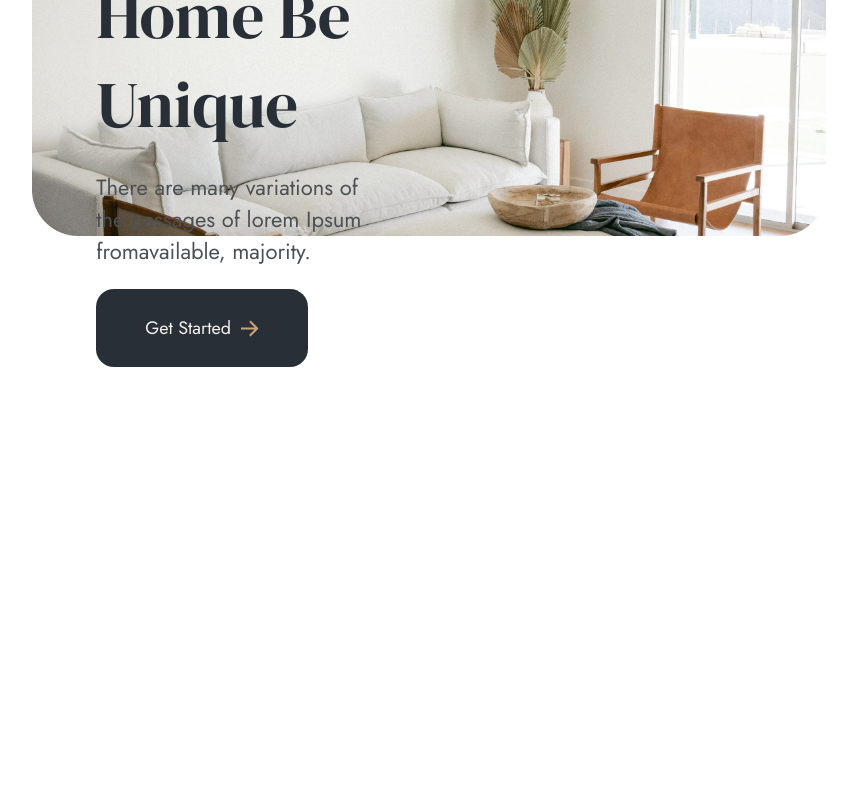
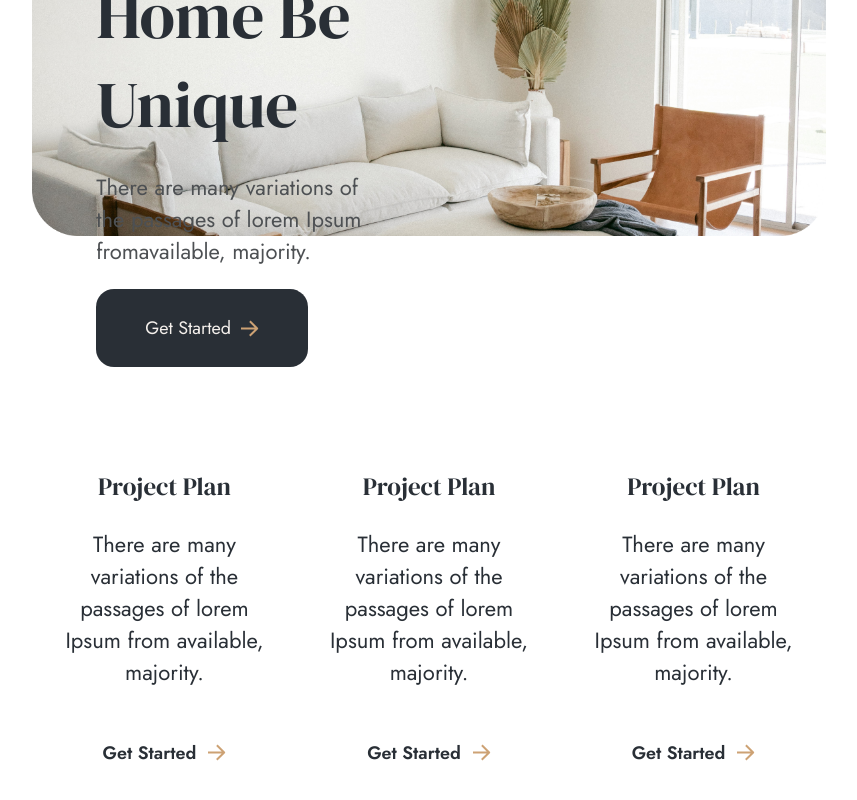
Before and after one commit to Henrique-William/interior-design, a React (Create React App) app: page / in a window 1280 px wide. Shown: the part 398-1198 px from the top of the page, without its empty margins (211-1068 px from the left). Before the commit the page ends 800 px from the top, so only its background shows below. Built offline with nearby package versions, Linux system fonts and the light colour scheme.

Commit message:
seção work finalizado

```diff
--- a/src/App.js
+++ b/src/App.js
@@ -1,13 +1,11 @@
 import './App.css';
-import Header from './components/Header';
-import Menu from './components/Menu';
+import { Home } from './screens/Home';
 
 function App() {
   return (
-    <header>
-      <Menu />
-      <Header />
-    </header>
+    <div>
+      <Home/>
+    </div>
   );
 }
 
--- /dev/null
+++ b/src/components/Work/index.js
@@ -0,0 +1,23 @@
+import './work.css'
+
+export const Work = (titulo, paragrafo, ) => {
+    return (
+        <section className='work__passos'>
+              <div className='work__texto'>
+                  <p className='work__titulo'>Project Plan</p>
+
+                  <p className='work__paragrafo'>
+                      There are many variations of the passages of lorem Ipsum from
+                      available, majority.
+                  </p>
+
+                  <a href='' className='work__link'>
+                    Get Started
+                    <img
+                      src='/imagens/Flecha.svg'
+                      alt='icone de seta'/>
+                  </a>
+              </div>
+        </section>
+    );
+  }
--- /dev/null
+++ b/src/components/Work/work.css
@@ -0,0 +1,32 @@
+.work__passos {
+    display: flex;
+    justify-content: center;
+    width: 100%;
+    margin: 200px 32px;
+}
+
+.work__texto {
+    width: auto;
+    text-align: center;
+}
+
+.work__titulo {
+    font-family: var(--fonte-secundaria);
+    font-size: 25px;
+}
+
+.work__paragrafo {
+    font-size: 22px;
+    margin: 20px 0 52px 0;
+}
+
+.work__link {
+    display: flex;
+    justify-content: center;
+    align-items: center;
+    font-size: 18px;
+    font-weight: 600;
+    gap: 12px;
+    text-decoration: none;
+    color: var(--azul-escuro);
+}
--- /dev/null
+++ b/src/screens/Home/home.css
@@ -0,0 +1,3 @@
+.work {
+    display: flex;
+}
--- /dev/null
+++ b/src/screens/Home/index.js
@@ -0,0 +1,28 @@
+import './home.css'
+
+import Menu from "../../components/Menu";
+import Header from "../../components/Header";
+import { Work } from '../../components/Work';
+
+
+export const Home = () => {
+    return (
+      <div>
+        <header>
+          <Menu />
+          <Header />
+        </header>
+
+        <section className='work'>
+          <Work />
+          <Work />
+          <Work />
+        </section>
+
+
+
+
+
+      </div>
+    );
+  }
```
Also changed, not shown: .gitpod.yml (added).
